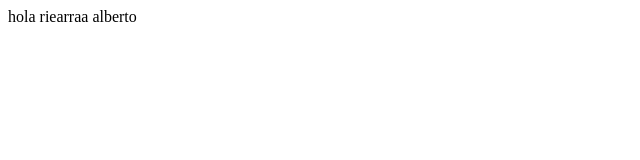
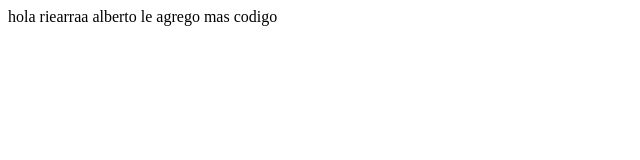
Before and after one commit to cortezalberto/pruebatree, a website: page index.html in a window 1280 px wide. Shown: the whole page, without its empty margins (0-640 px from the left). Drawn offline with Linux system fonts and the light colour scheme.

Commit message:
Mi primer segundo

```diff
--- a/index.html
+++ b/index.html
@@ -8,5 +8,6 @@
 </head>
 <body>
     hola riearraa alberto
+    le agrego mas codigo
 </body>
 </html>
```
